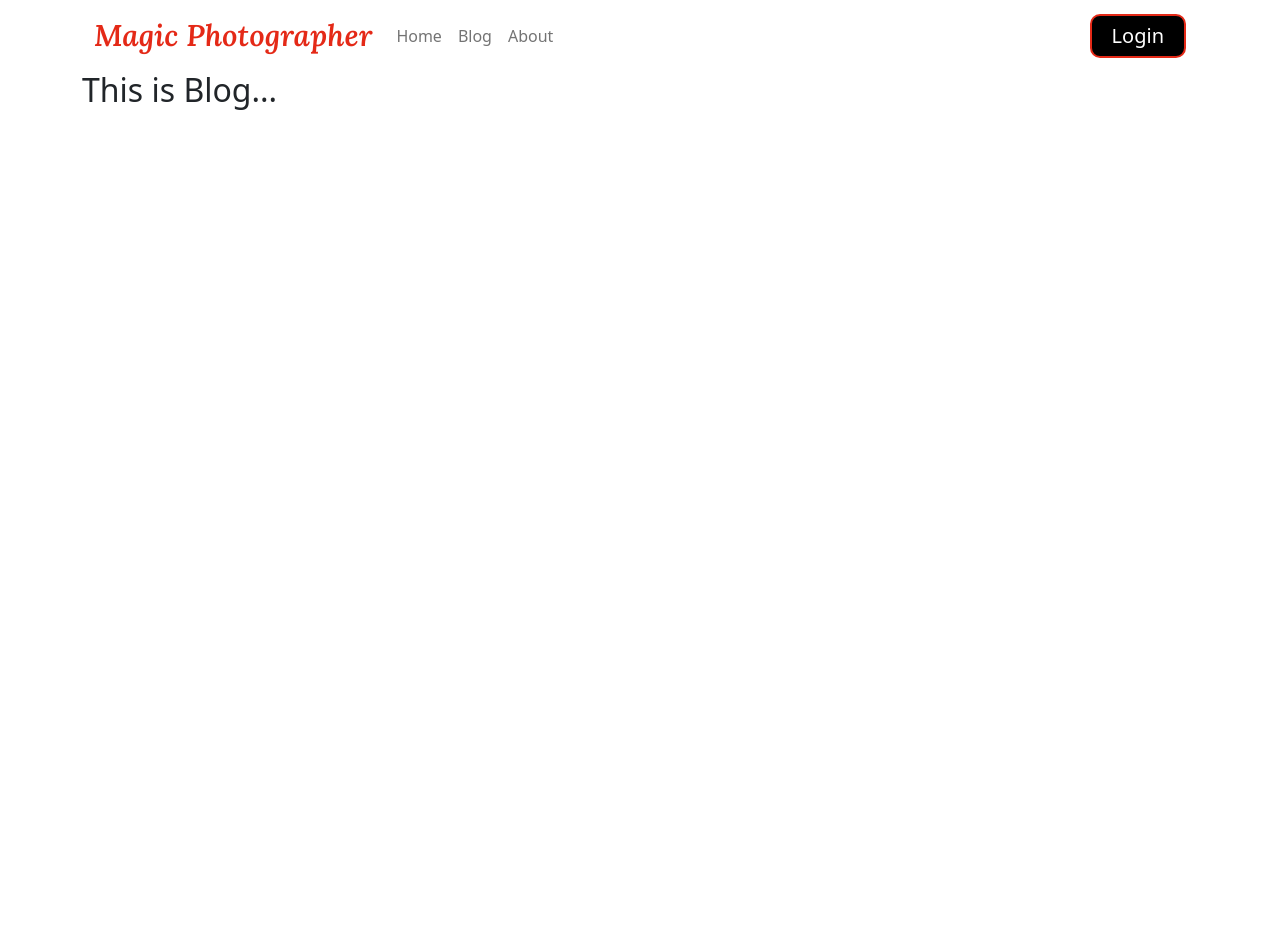
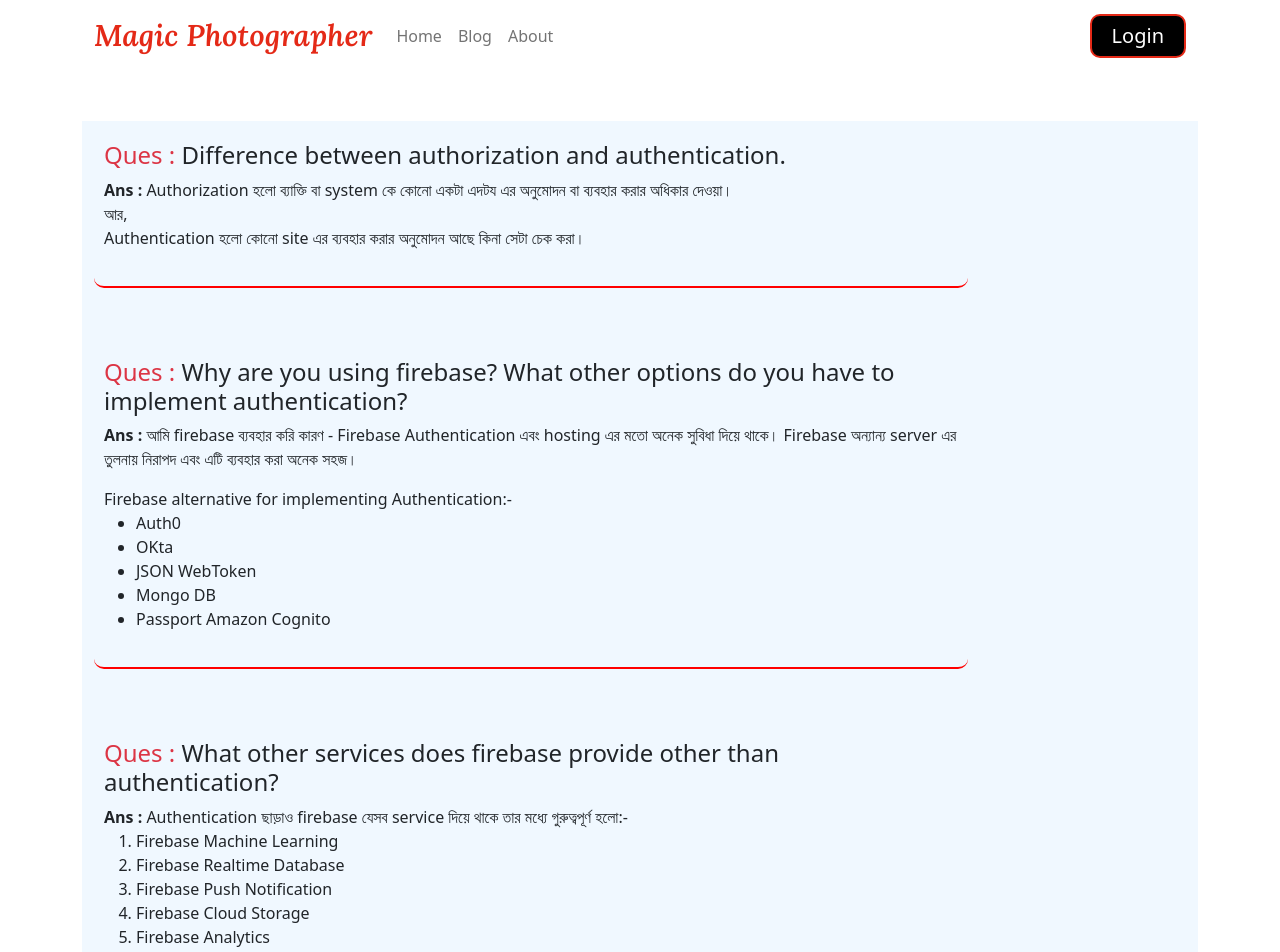
Before and after one commit to mdsayed333/magic_photographer_as10, a React (Create React App) app: page /blog in a window 1280 px wide. Shown: the top 952 px of the page. Before the commit the page ends 800 px from the top, so only its background shows below. Built offline with nearby package versions, Linux system fonts and the light colour scheme; no server answers.

Commit message:
complet blog componint

```diff
--- a/src/Pages/About/About.css
+++ b/src/Pages/About/About.css
@@ -0,0 +1,18 @@
+
+.about{
+    width: 50%;
+    background-color: rgb(235, 239, 243);
+    text-align: center;
+    margin: 0 auto;
+    padding: 20px;
+    border: 1px solid red;
+    border-radius: 10px;
+}
+.profile-img{
+    height: 250px;
+    margin: 0%;
+    padding: 0%;
+}
+.img-container{
+    border-radius: 50%;
+}
--- a/src/Pages/About/About.js
+++ b/src/Pages/About/About.js
@@ -1,11 +1,40 @@
-import React from 'react';
+import React from "react";
+import Footer from "../Shared/Footer/Footer";
+import "./About.css";
+import sayed from "../../img/sayed.png";
 
 const About = () => {
-    return (
-        <div>
-            <h2>Details About Us</h2>
+  return (
+    <div className="container mx-auto">
+      <div className="about">
+        <h2 className="mb-0 title ">My Goal</h2>
+            <img className="profile-img m-0 p-0" src={sayed} alt="" />
+
+        <div className="text-start">
+          <p>
+            আমার এউমাত্র লক্ষই হলো একজন ভালো মানের Web Developer হিসেবে নিজেকে
+            গড়ে তোলা। আমি ২০২২ সালের মধ্যেই নিজেকে একজন Full Stack Web Developer
+            হিসেবে তৈরি করতে চাই।
+          </p>
+          <p>
+            লক্ষে পৌঁছানোর জন্য আমাকে দৈনিক ১৮ ঘন্টা কাজ করা লাগলেও অমা তা করতে
+            রাজি আমি জানি আমি আমার লক্ষে পৌঁছানোর জন্য এতটুকু Effort করার
+            সক্ষমতা রাখি।
+          </p>
+          <p>
+            আমি বিশ্বাস করি লেগে থাকলে এবং কাজের প্রতি আন্তরিক থাকলে কোনো কাজই
+            অনম্ভব নয়।
+          </p>
+          <p>আমি পারব….</p>
+          <p>
+            আমি পারবই একদিন নিজেকে Best Web Developer এর তালিকায় নিয়ে আসতে ।
+          </p>
+          <p>ইনশাআল্লাহ…….</p>
         </div>
-    );
+      </div>
+      <Footer></Footer>
+    </div>
+  );
 };
 
 export default About;
--- a/src/Pages/Blog/Blog.css
+++ b/src/Pages/Blog/Blog.css
@@ -0,0 +1,10 @@
+.blog-container{
+    background-color: aliceblue;
+}
+.blog-ques{
+    border-bottom: 2px solid red;
+    border-radius: 10px;
+    padding: 20px 10px;
+    margin-top: 50px;
+    width: 80%;
+}
--- a/src/Pages/Blog/Blog.js
+++ b/src/Pages/Blog/Blog.js
@@ -1,9 +1,56 @@
 import React from 'react';
+import Footer from '../Shared/Footer/Footer';
+import './Blog.css';
 
 const Blog = () => {
     return (
-        <div>
-            <h2>This is Blog...</h2>
+        <div className='container blog-container'>
+            <div className='blog-ques'>
+                <h4>
+                    <span className='text-danger'>Ques :</span> Difference between authorization and authentication.
+                </h4>
+                <p>
+                    <span className='fw-bolder'>Ans :</span> Authorization হলো ব্যাক্তি বা system কে কোনো একটা এদটয এর অনুমোদন বা ব্যবহার করার অধিকার দেওয়া।
+                   <br /> আর, <br /> Authentication হলো কোনো site এর ব্যবহার করার অনুমোদন আছে কিনা সেটা চেক করা।
+                </p>
+            </div>
+            <div className='blog-ques'>
+                <h4>
+                    <span className='text-danger'>Ques :</span> Why are you using firebase? What other options do you have to
+                    implement authentication?
+                </h4>
+                <p>
+                    <span className='fw-bolder'>Ans :</span> আমি firebase ব্যবহার করি কারণ - Firebase Authentication এবং hosting এর মতো অনেক সুবিধা দিয়ে থাকে।
+                    Firebase অন্যান্য server এর তুলনায় নিরাপদ এবং এটি ব্যবহার করা অনেক সহজ।
+                </p>
+                <p>
+                Firebase alternative for implementing Authentication:-
+                    <ul>
+                        <li>Auth0</li>
+                        <li>OKta</li>
+                        <li>JSON WebToken</li>
+                        <li>Mongo DB</li>
+                        <li>Passport Amazon Cognito</li>
+                    </ul>
+                </p>
+            </div>
+            <div className='blog-ques'>
+                <h4>
+                    <span className='text-danger'>Ques :</span> What other services does firebase provide other than authentication?
+                </h4>
+                <p>
+                    <span className='fw-bolder'>Ans :</span> Authentication ছাড়াও firebase যেসব service দিয়ে থাকে তার মধ্যে গুরুত্বপূর্ণ হলো:-
+                    <ol>
+                        <li>Firebase Machine Learning</li>
+                        <li>Firebase  Realtime Database</li>
+                        <li>Firebase Push Notification</li>
+                        <li>Firebase  Cloud Storage</li>
+                        <li>Firebase Analytics</li>
+                        <li>Firebase Crash Report</li>
+                    </ol>
+                </p>
+            </div>
+            <Footer></Footer>
         </div>
     );
 };
--- a/src/Pages/Login/Login.js
+++ b/src/Pages/Login/Login.js
@@ -48,7 +48,7 @@ const Login = () => {
   const forgetPassword = async () => {
     if(email){
       await sendPasswordResetEmail(email);
-      toast("Sent Verification email");
+      toast("Sent Password Reset email");
     }
     else{
       setForgetPasswordError(<p className="text-danger">Please enter your email.</p>);
--- a/src/Pages/Register/Register.js
+++ b/src/Pages/Register/Register.js
@@ -1,14 +1,23 @@
 import React, { useState } from "react";
-import { Link } from "react-router-dom";
+import { Link, useLocation, useNavigate } from "react-router-dom";
 import Footer from "../Shared/Footer/Footer";
 import { useCreateUserWithEmailAndPassword } from "react-firebase-hooks/auth";
 import auth from "../../firebase.init";
 import SocialLogin from "../SocialLocin/SocialLogin";
 
 const Register = () => {
+  const navigate = useNavigate();
+  const location = useLocation();
   const [handleError, setHandleError] = useState("");
   const [createUserWithEmailAndPassword, user, loading, error] =
-    useCreateUserWithEmailAndPassword(auth);
+    useCreateUserWithEmailAndPassword(auth, {sendEmailVerification: true});
+
+
+  let from = location.state?.from?.pathname || "/";
+
+  if (user) {
+    navigate(from, { replace: true });
+  }
 
   let signInError;
   if (error) {
```
Also changed, not shown: firebase.json (added), src/img/sayed.png (added), 1 other file (tests, documents, lock files or other folders).
